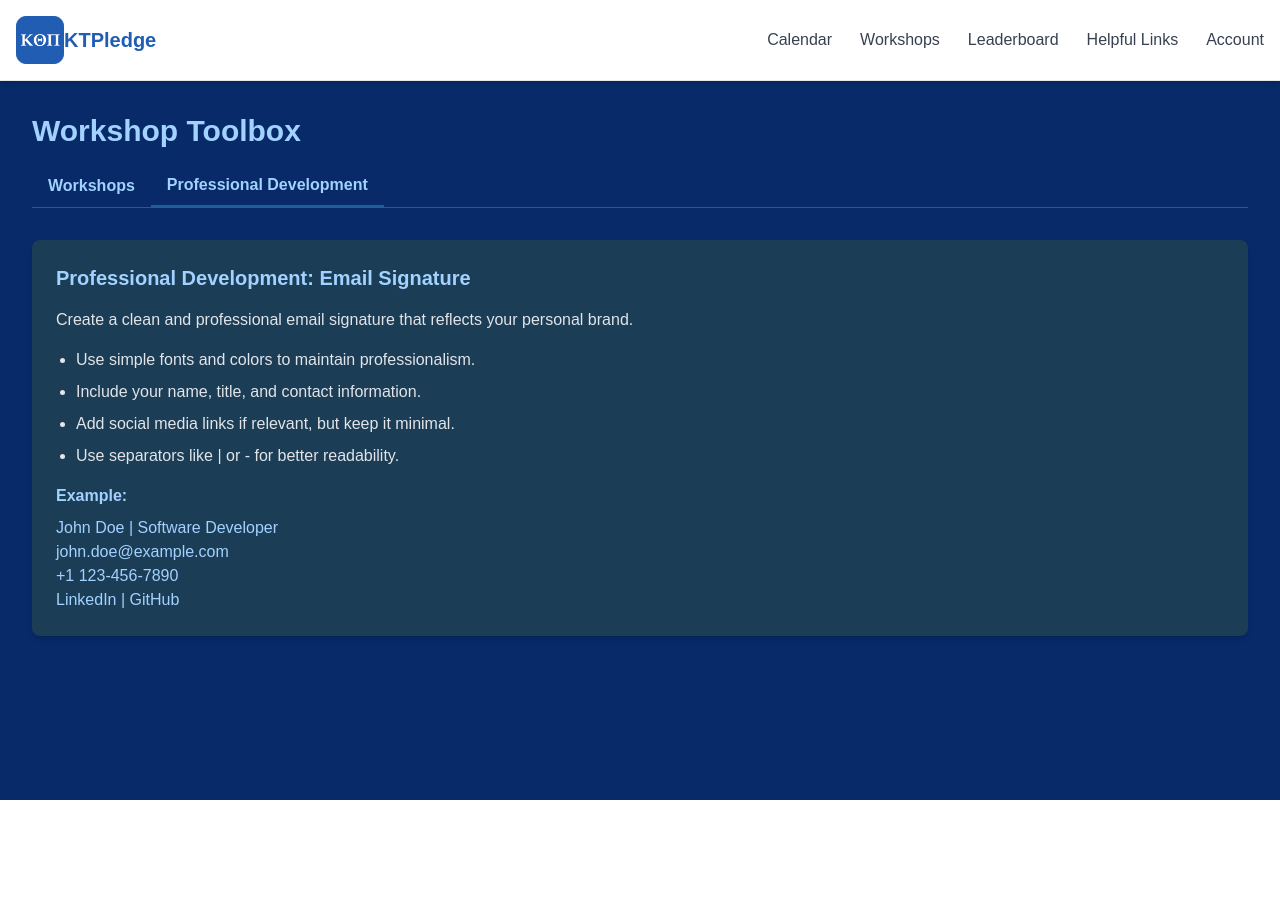
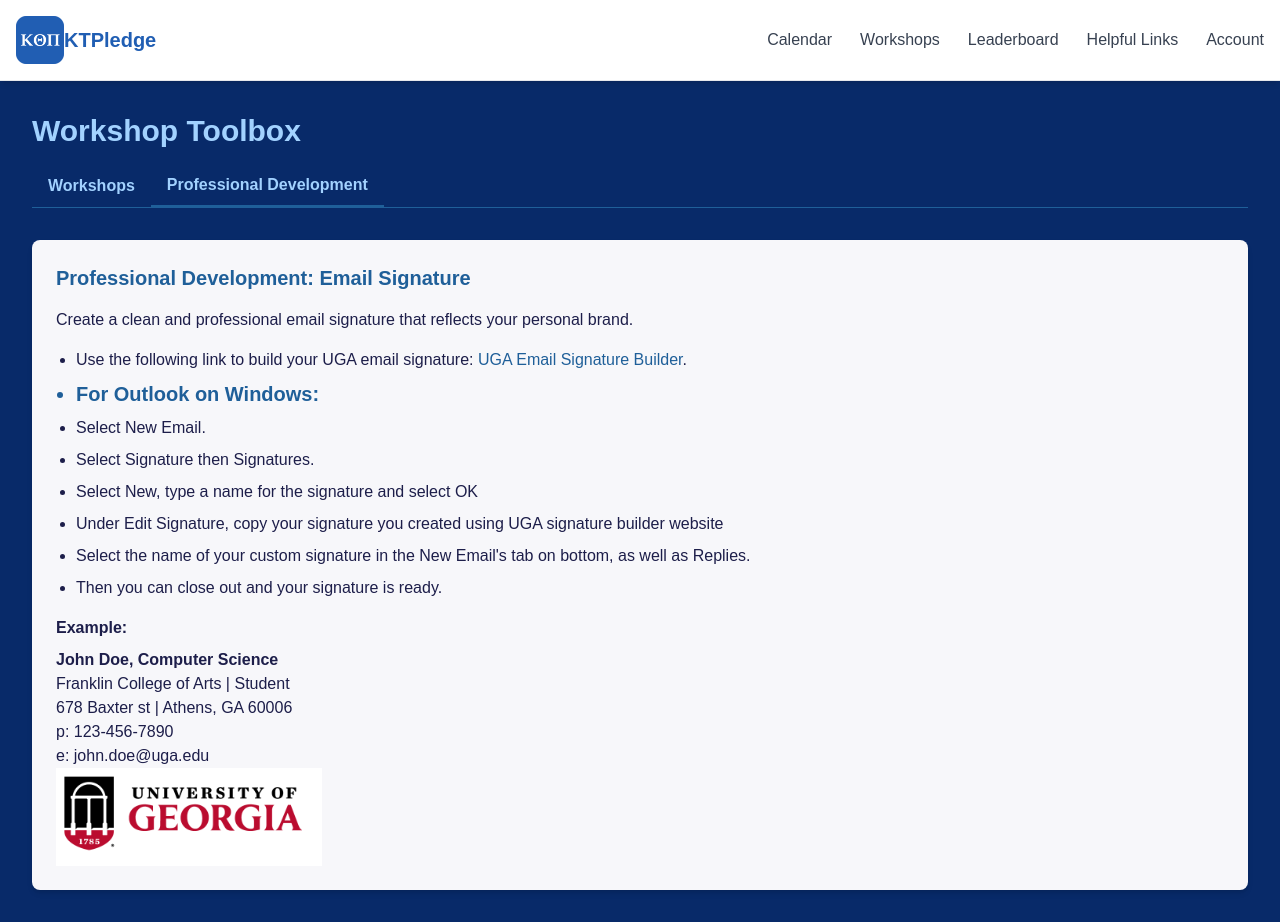
Before and after one commit to HeartyFeels/KTP-Hackathon, a Next.js app in the folder frontend/: page /workshop in a window 1280 px wide. Both pictures are taken after a click on the button "Professional Development". Before the commit the page ends 800 px from the top, so only its background shows below. Built offline with nearby package versions, Linux system fonts and the light colour scheme.

Commit message:
professional developement info

```diff
--- a/frontend/package.json
+++ b/frontend/package.json
@@ -9,8 +9,10 @@
     "lint": "next lint"
   },
   "dependencies": {
+    "moment": "^2.30.1",
     "next": "^15.0.3",
     "react": "^18.3.1",
+    "react-big-calendar": "^1.15.0",
     "react-dom": "^18.3.1"
   },
   "devDependencies": {
--- a/frontend/src/app/workshop/page.tsx
+++ b/frontend/src/app/workshop/page.tsx
@@ -1,7 +1,9 @@
 "use client";
 import { useState } from 'react';
 import { NextPage } from 'next';
+import Image from "next/image";
 import Navbar from '../components/Navbar';
+import email from "../images/emailsignature.png";
 
 const Workshop: NextPage = () => {
   const [activeTab, setActiveTab] = useState('workshops');
@@ -36,9 +38,9 @@
             {activeTab === 'workshops' ? (
               <div className="grid grid-cols-1 sm:grid-cols-2 lg:grid-cols-3 gap-6">
                 {/* AWS Workshop Card */}
-                <div className="bg-[#0D3B67] p-6 rounded-3xl shadow-md hover:shadow-xl transition-all transform hover:scale-105">
-                  <h3 className="text-xl font-semibold text-[#A2D2FF] mb-2">AWS Essentials</h3>
-                  <p className="text-[#E1E4E8] mb-4">Learn the basics of AWS cloud services and build scalable web applications.</p>
+                <div className="bg-[#f7f7fa] p-6 rounded-3xl shadow-md hover:shadow-xl transition-all transform hover:scale-105">
+                  <h3 className="text-xl font-semibold text-[#1F5F99] mb-2">AWS Essentials</h3>
+                  <p className="text-[#1d1e4a] mb-4">Learn the basics of AWS cloud services and build scalable web applications.</p>
                   <button
                     className="px-4 py-2 bg-[#1F5F99] text-white rounded-lg"
                     onClick={() => setShowAWSDetailed(!showAWSDetailed)}
@@ -59,9 +61,9 @@
                 </div>
 
                 {/* Web Development 101 Card */}
-                <div className="bg-[#0D3B67] p-6 rounded-3xl shadow-md hover:shadow-xl transition-all transform hover:scale-105">
-                  <h3 className="text-xl font-semibold text-[#A2D2FF] mb-2">Web Development 101</h3>
-                  <p className="text-[#E1E4E8] mb-4">Get hands-on experience with HTML, CSS, and JavaScript to create modern web pages.</p>
+                <div className="bg-[#f7f7fa] p-6 rounded-3xl shadow-md hover:shadow-xl transition-all transform hover:scale-105">
+                  <h3 className="text-xl font-semibold text-[#1F5F99] mb-2">Web Development 101</h3>
+                  <p className="text-[#1d1e4a] mb-4">Get hands-on experience with HTML, CSS, and JavaScript to create modern web pages.</p>
                   <button
                     className="px-4 py-2 bg-[#1F5F99] text-white rounded-lg"
                     onClick={() => setShowWebDevDetailed(!showWebDevDetailed)}
@@ -82,22 +84,32 @@
                 </div>
               </div>
             ) : (
-              <div className="bg-[#1C3D56] p-6 rounded-lg shadow-md">
-                <h3 className="text-xl font-semibold text-[#A2D2FF] mb-4">Professional Development: Email Signature</h3>
-                <p className="text-[#E1E4E8] mb-4">Create a clean and professional email signature that reflects your personal brand.</p>
+              <div className="bg-[#f7f7fa] p-6 rounded-lg shadow-md">
+                <h3 className="text-xl font-semibold text-[#1F5F99] mb-4">Professional Development: Email Signature</h3>
+                <p className="text-[#1d1e4a] mb-4">Create a clean and professional email signature that reflects your personal brand.</p>
                 <ul className="list-disc pl-5 space-y-2">
-                  <li className="text-[#E1E4E8]">Use simple fonts and colors to maintain professionalism.</li>
-                  <li className="text-[#E1E4E8]">Include your name, title, and contact information.</li>
-                  <li className="text-[#E1E4E8]">Add social media links if relevant, but keep it minimal.</li>
-                  <li className="text-[#E1E4E8]">Use separators like | or - for better readability.</li>
+                  <li className="text-[#1d1e4a]">
+                  <p className="mt-2">
+                        Use the following link to build your UGA email signature: <a href="https://brand.uga.edu/email-signature-builder/" target="_blank" rel="noopener noreferrer" className="text-[#1F5F99]">UGA Email Signature Builder</a>.
+                      </p>
+                  </li>
+                  <li className="text-xl font-semibold text-[#1F5F99] mb-4"> For Outlook on Windows:</li>
+                  <li className="text-[#1d1e4a]">Select New Email.</li>
+                  <li className="text-[#1d1e4a]">Select Signature then Signatures.</li>
+                  <li className="text-[#1d1e4a]">Select New, type a name for the signature and select OK</li>
+                  <li className="text-[#1d1e4a]">Under Edit Signature, copy your signature you created using UGA signature builder website</li>
+                  <li className="text-[#1d1e4a]">Select the name of your custom signature in the New Email's tab on bottom, as well as Replies.</li>
+                  <li className="text-[#1d1e4a]">Then you can close out and your signature is ready.</li>
                 </ul>
                 <div className="mt-4">
-                  <h4 className="font-semibold text-[#A2D2FF]">Example:</h4>
+                  <h4 className="font-semibold text-[#1d1e4a]">Example:</h4>
                   <div className="mt-2">
-                    <p className="font-medium text-[#A2D2FF]">John Doe | Software Developer</p>
-                    <p className="text-[#A2D2FF]">john.doe@example.com</p>
-                    <p className="text-[#A2D2FF]">+1 123-456-7890</p>
-                    <p className="text-[#A2D2FF]">LinkedIn | GitHub</p>
+                    <p className="font-semibold text-[#1d1e4a]">John Doe, Computer Science</p>
+                    <p className="text-[#1d1e4a]">Franklin College of Arts | Student</p>
+                    <p className="text-[#1d1e4a]">678 Baxter st | Athens, GA 60006</p>
+                    <p className="text-[#1d1e4a]">p: 123-456-7890</p>
+                    <p className="text-[#1d1e4a]">e: john.doe@uga.edu</p>
+                    <Image src={email} alt="email ender" className="h-15 w-22"/>
                   </div>
                 </div>
               </div>
```
Also changed, not shown: frontend/src/app/images/emailsignature.png (added), 1 other file (tests, documents, lock files or other folders).
